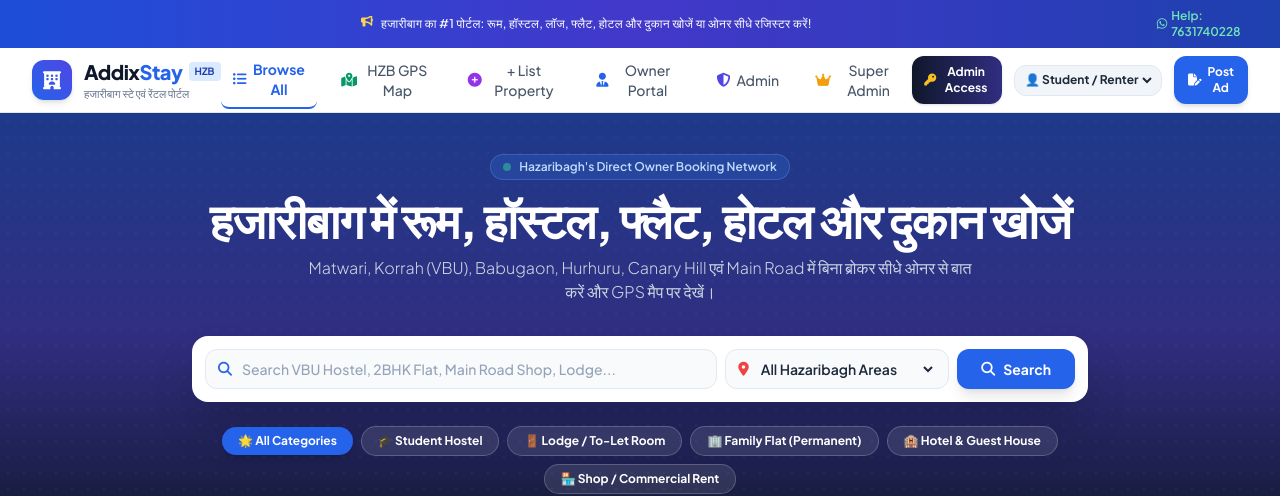
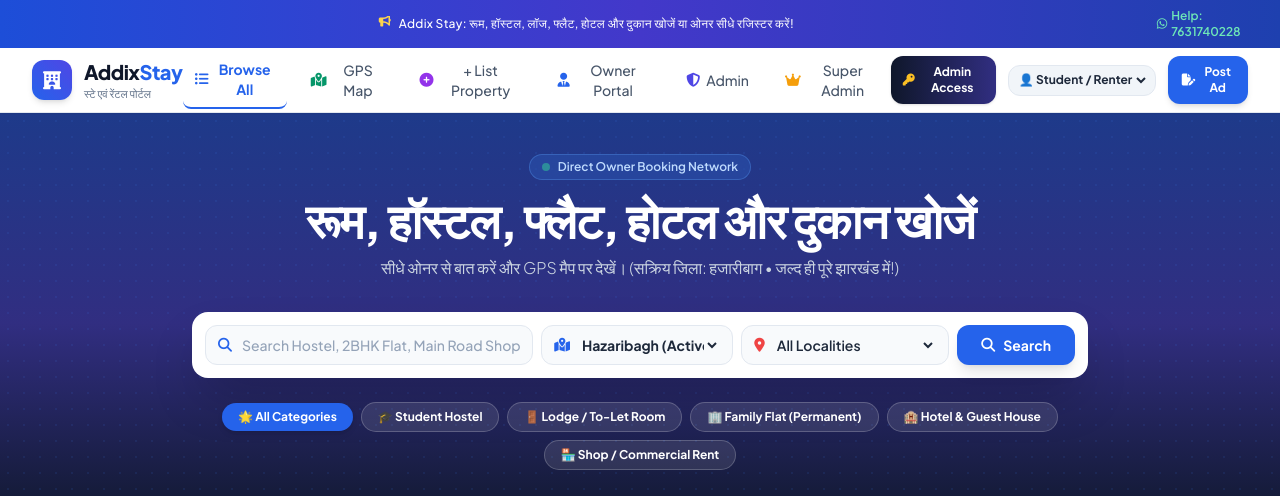
Before and after one commit to deepakprasadverma/hazaribagh-stay, a website: page public/index.html in a window 1280 px wide. Shown: the top 496 px of the page. Drawn offline with nearby package versions, Linux system fonts and the light colour scheme; no server answers; a web font is replaced by a local one.

Commit message:
Branding update: Addix Stay - Stay & Rental Portal, Direct Owner Booking Network, Jharkhand statewide ready starting with Hazaribagh

```diff
--- a/data/settings.json
+++ b/data/settings.json
@@ -1,11 +1,11 @@
 {
-  "siteName": "Addix Stay - Hazaribagh Rental & Booking Hub",
-  "tagline": "हजारीबाग का #1 हॉस्टल, लॉज, फ्लैट, होटल एवं दुकान रेंटल पोर्टल",
+  "siteName": "Addix Stay - Stay & Rental Portal",
+  "tagline": "झारखंड का #1 हॉस्टल, लॉज, फ्लैट, होटल एवं दुकान रेंटल पोर्टल",
   "supportPhone": "+917631740228",
   "supportWhatsapp": "917631740228",
   "supportEmail": "contact@addixstay.in",
   "studentHelpline": "+917631740228",
-  "announcement": "📢 Welcome to Addix Stay! Verified Student Hostels, Family Flats, and Commercial Shops in Hazaribagh with GPS Map & WhatsApp Contact: 7631740228.",
+  "announcement": "📢 Welcome to Addix Stay! Verified Student Hostels, Family Flats, and Commercial Shops with GPS Map & WhatsApp Contact: 7631740228.",
   "listingVerificationRequired": false,
   "commissionPercentage": 0,
   "cityCentreCoordinates": {
--- a/public/index.html
+++ b/public/index.html
@@ -43,7 +43,7 @@
     <div class="container mx-auto flex items-center justify-center gap-2 text-center overflow-hidden">
       <i class="fa-solid fa-bullhorn text-amber-300 animate-bounce"></i>
       <span id="announcement-banner-text" class="font-medium tracking-wide">
-        हजारीबाग का #1 पोर्टल: रूम, हॉस्टल, लॉज, फ्लैट, होटल और दुकान खोजें या ओनर सीधे रजिस्टर करें!
+        Addix Stay: रूम, हॉस्टल, लॉज, फ्लैट, होटल और दुकान खोजें या ओनर सीधे रजिस्टर करें!
       </span>
     </div>
     <div class="hidden md:flex items-center gap-3 text-xs">
@@ -66,9 +66,8 @@
           <div>
             <div class="flex items-center gap-1.5">
               <span class="font-extrabold text-slate-900 text-lg md:text-xl tracking-tight">Addix<span class="text-blue-600">Stay</span></span>
-              <span class="bg-blue-100 text-blue-800 text-[10px] font-bold px-1.5 py-0.5 rounded">HZB</span>
             </div>
-            <p class="text-[11px] text-slate-500 font-medium">हजारीबाग स्टे एवं रेंटल पोर्टल</p>
+            <p class="text-[11px] text-slate-500 font-medium">स्टे एवं रेंटल पोर्टल</p>
           </div>
         </div>
 
@@ -78,7 +77,7 @@
             <i class="fa-solid fa-list-ul"></i> Browse All
           </button>
           <button data-view="map" class="nav-btn px-3 py-2 rounded-lg font-medium text-slate-600 hover:text-blue-600 flex items-center gap-1.5 transition">
-            <i class="fa-solid fa-map-location-dot text-emerald-600"></i> HZB GPS Map
+            <i class="fa-solid fa-map-location-dot text-emerald-600"></i> GPS Map
           </button>
           <button data-view="owner-add" class="nav-btn px-3 py-2 rounded-lg font-medium text-slate-600 hover:text-blue-600 flex items-center gap-1.5 transition">
             <i class="fa-solid fa-plus-circle text-purple-600"></i> + List Property
@@ -133,14 +132,14 @@
 
     <div class="max-w-5xl mx-auto text-center relative z-10">
       <div class="inline-flex items-center gap-2 bg-blue-500/20 border border-blue-400/30 px-3 py-1 rounded-full text-xs font-semibold text-blue-200 mb-4 backdrop-blur-md">
-        <span class="w-2 h-2 rounded-full bg-emerald-400 animate-pulse"></span> Hazaribagh's Direct Owner Booking Network
+        <span class="w-2 h-2 rounded-full bg-emerald-400 animate-pulse"></span> Direct Owner Booking Network
       </div>
 
       <h1 class="text-2xl sm:text-4xl md:text-5xl font-black tracking-tight leading-tight mb-3">
-        हजारीबाग में रूम, हॉस्टल, फ्लैट, होटल और दुकान खोजें
+        रूम, हॉस्टल, फ्लैट, होटल और दुकान खोजें
       </h1>
       <p class="text-sm md:text-base text-slate-300 max-w-2xl mx-auto mb-8 font-light">
-        Matwari, Korrah (VBU), Babugaon, Hurhuru, Canary Hill एवं Main Road में बिना ब्रोकर सीधे ओनर से बात करें और GPS मैप पर देखें।
+        सीधे ओनर से बात करें और GPS मैप पर देखें। (सक्रिय जिला: हजारीबाग • जल्द ही पूरे झारखंड में!)
       </p>
 
       <!-- Search & Locality Filter Bar -->
@@ -149,14 +148,26 @@
         <!-- Keyword search input -->
         <div class="flex-1 flex items-center gap-2.5 px-3 py-2 bg-slate-50 rounded-xl border border-slate-200">
           <i class="fa-solid fa-magnifying-glass text-blue-600 text-sm"></i>
-          <input type="text" id="search-input" placeholder="Search VBU Hostel, 2BHK Flat, Main Road Shop, Lodge..." class="w-full bg-transparent text-xs md:text-sm focus:outline-none placeholder-slate-400 font-medium">
+          <input type="text" id="search-input" placeholder="Search Hostel, 2BHK Flat, Main Road Shop, Lodge..." class="w-full bg-transparent text-xs md:text-sm focus:outline-none placeholder-slate-400 font-medium">
+        </div>
+
+        <!-- District Selector (Jharkhand Districts) -->
+        <div class="w-full md:w-48 flex items-center gap-2 px-3 py-2 bg-slate-50 rounded-xl border border-slate-200">
+          <i class="fa-solid fa-map-location-dot text-blue-600 text-sm"></i>
+          <select id="district-filter-select" class="w-full bg-transparent text-xs md:text-sm font-bold text-slate-800 focus:outline-none cursor-pointer">
+            <option value="Hazaribagh">Hazaribagh (Active)</option>
+            <option value="Ranchi" disabled>Ranchi (Coming Soon)</option>
+            <option value="Dhanbad" disabled>Dhanbad (Coming Soon)</option>
+            <option value="Bokaro" disabled>Bokaro (Coming Soon)</option>
+            <option value="Jamshedpur" disabled>Jamshedpur (Coming Soon)</option>
+          </select>
         </div>
 
         <!-- Locality Dropdown -->
-        <div class="w-full md:w-56 flex items-center gap-2 px-3 py-2 bg-slate-50 rounded-xl border border-slate-200">
+        <div class="w-full md:w-52 flex items-center gap-2 px-3 py-2 bg-slate-50 rounded-xl border border-slate-200">
           <i class="fa-solid fa-location-dot text-red-500 text-sm"></i>
           <select id="locality-filter-select" class="w-full bg-transparent text-xs md:text-sm font-semibold focus:outline-none cursor-pointer">
-            <option value="all">All Hazaribagh Areas</option>
+            <option value="all">All Localities</option>
             <option value="Matwari">Matwari (Annada College)</option>
             <option value="Korrah">Korrah (VBU University)</option>
             <option value="Babugaon">Babugaon (Coaching Hub)</option>
```
Also changed, not shown: README.md.
